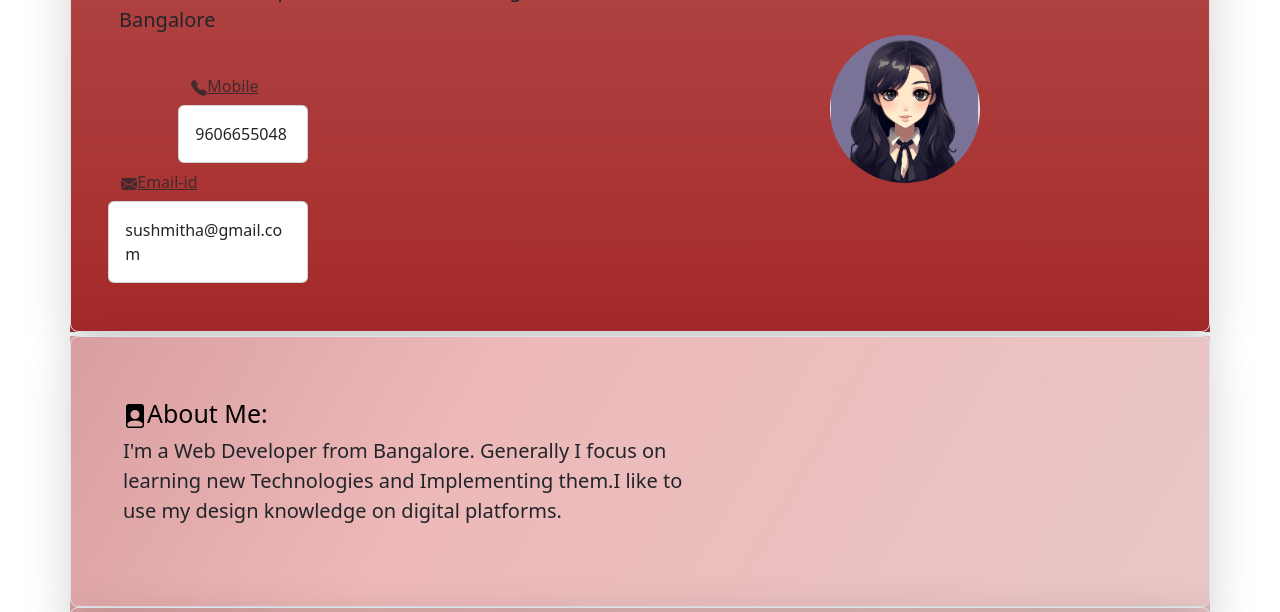
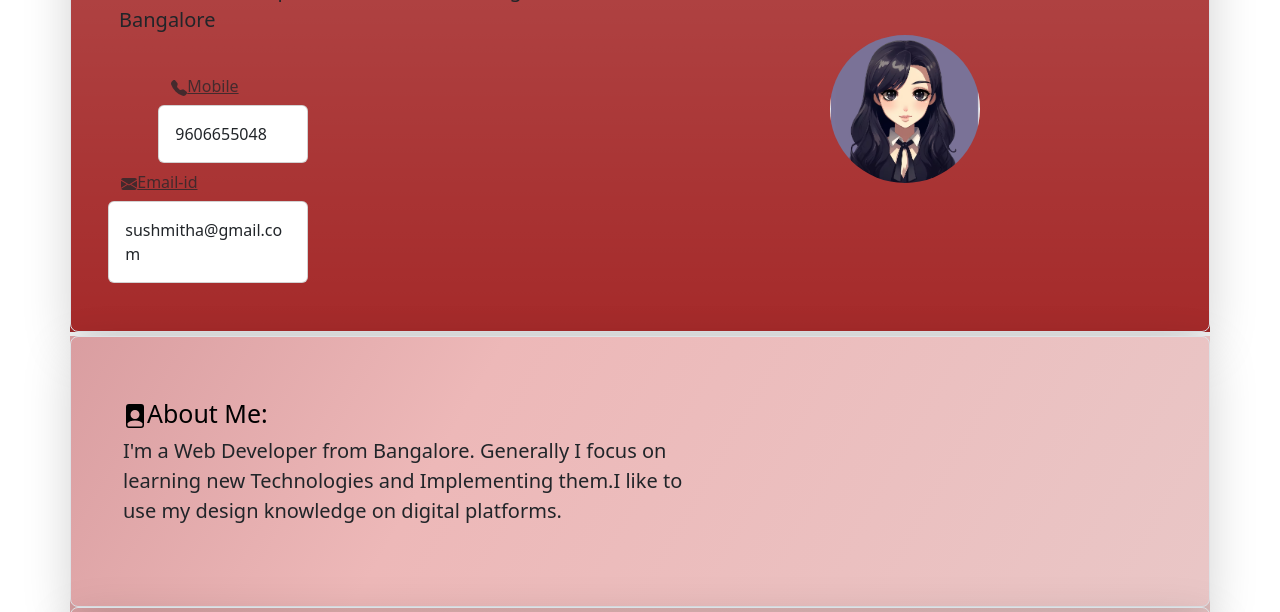
Before and after one commit to gpsushmitha/Sush-Profile, a plain HTML site: page index.html in a window 1280 px wide. Both pictures are taken after a click on the button "Mobile". Shown: the part 122-734 px from the top of the page. Drawn offline with nearby package versions, Linux system fonts and the light colour scheme.

Commit message:
Update index.html

```diff
--- a/index.html
+++ b/index.html
@@ -24,7 +24,7 @@
 </svg>Mobile</button></a>
 <div style="min-height: 10px;">
   <div class="collapse collapse-vertical" id="collapseWidthExample">
-    <div class="card card-body" style="width: 130px;">
+    <div class="card card-body" style="width: 150px;">
      9606655048
     </div>
   </div>
```
